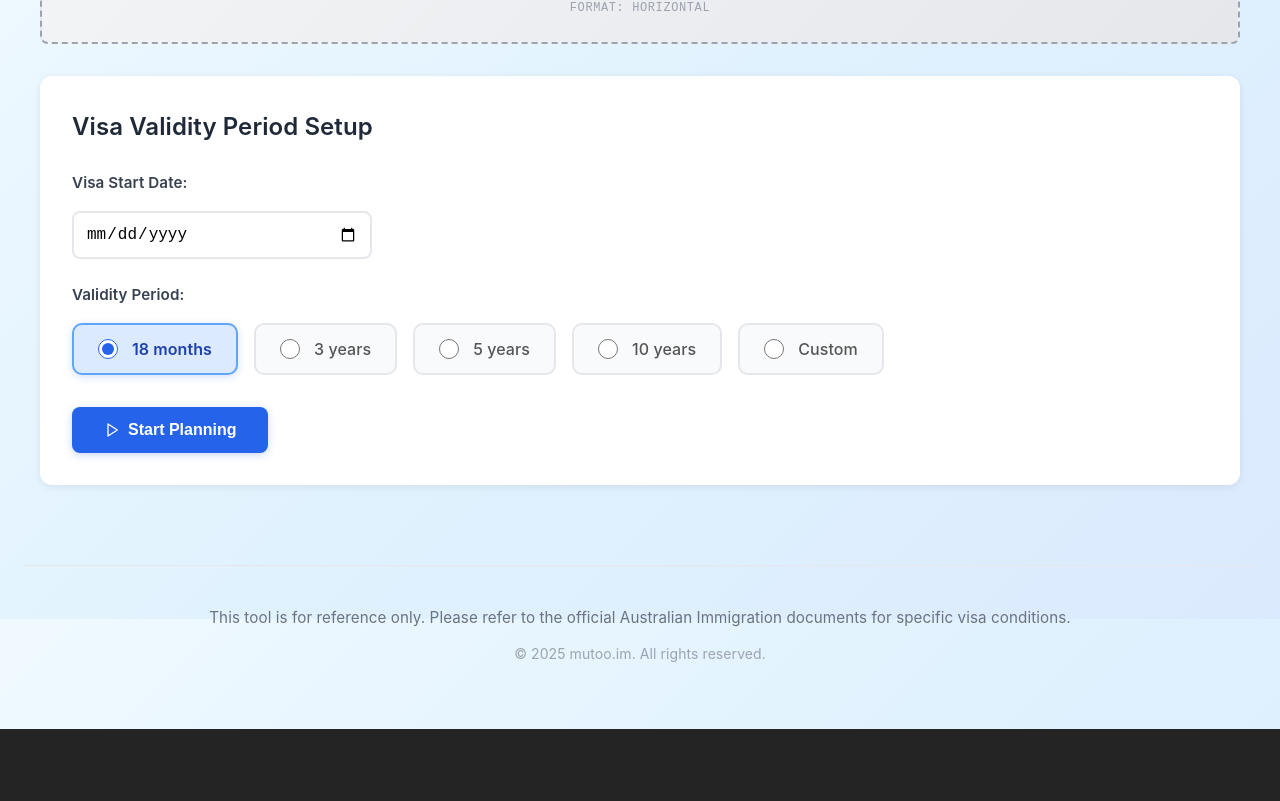
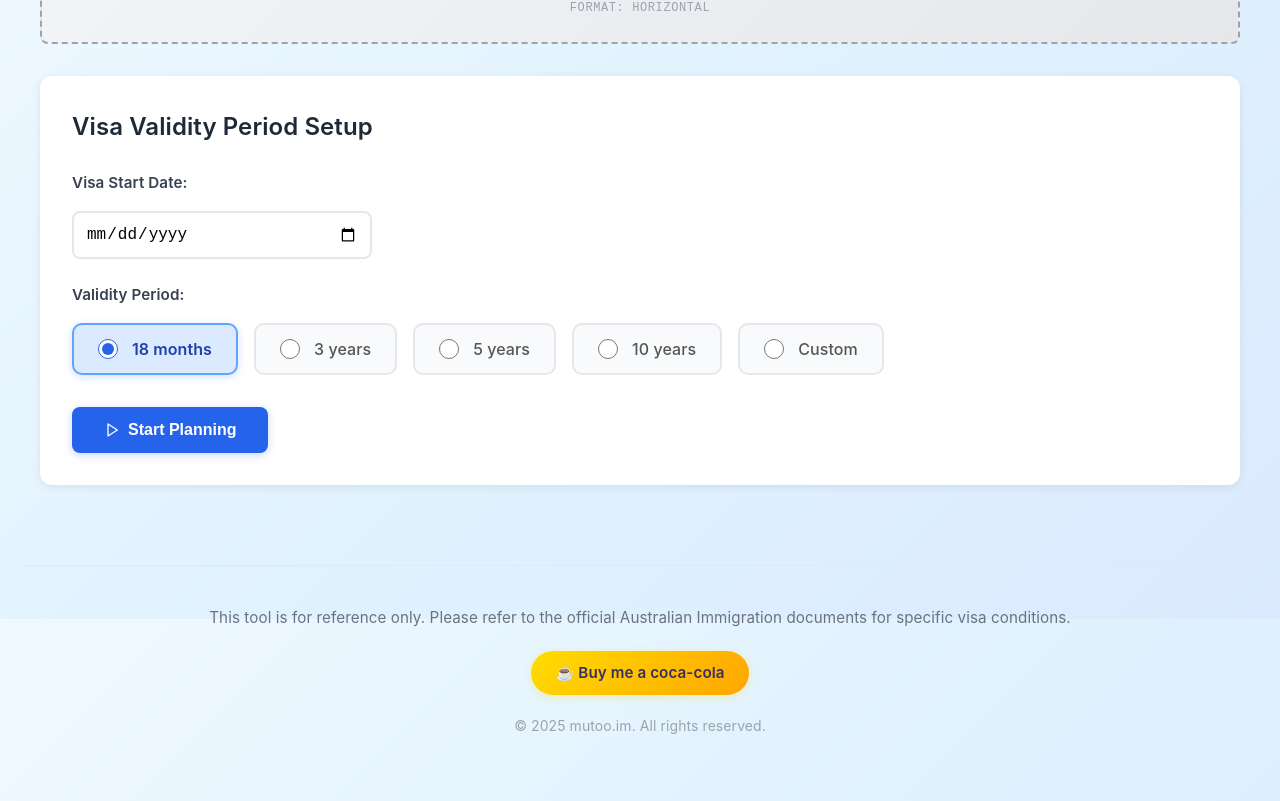
Before and after one commit to mutoo/condition-8558-planner, a React (Vite) app: page / in a window 1280 px wide. Shown: the part 981-1782 px from the top of the page. Before the commit the page ends 1710 px from the top, so only its background shows below. Built offline with nearby package versions, Linux system fonts and the light colour scheme; no server answers.

Commit message:
add supportor link

```diff
--- a/src/App.tsx
+++ b/src/App.tsx
@@ -145,6 +145,16 @@ function App() {
 
       <footer className="app-footer">
         <p>{t('app.footer')}</p>
+        <div className="footer-links">
+          <a
+            href="https://buymeacoffee.com/mutoo"
+            target="_blank"
+            rel="noopener noreferrer"
+            className="support-link"
+          >
+            {t('app.support')}
+          </a>
+        </div>
         <p className="copyright">{t('app.copyright', { year: new Date().getFullYear() })}</p>
       </footer>
     </div>
--- a/src/i18n/locales/en.json
+++ b/src/i18n/locales/en.json
@@ -3,7 +3,8 @@
     "title": "Australia Visa Condition 8558 Trip Planner",
     "description": "Help you plan trips and verify compliance with Condition 8558 requirements",
     "footer": "This tool is for reference only. Please refer to the official Australian Immigration documents for specific visa conditions.",
-    "copyright": "© {{year}} mutoo.im. All rights reserved."
+    "copyright": "© {{year}} mutoo.im. All rights reserved.",
+    "support": "☕ Buy me a coca-cola"
   },
   "info": {
     "title": "About Condition 8558",
--- a/src/i18n/locales/zh.json
+++ b/src/i18n/locales/zh.json
@@ -3,7 +3,8 @@
     "title": "澳洲签证 8558 条款行程规划器",
     "description": "帮助您规划行程并验证是否符合 8558 条款的要求",
     "footer": "本工具仅供参考，具体签证条件请以澳大利亚移民局官方文件为准。",
-    "copyright": "© {{year}} mutoo.im. 版权所有。"
+    "copyright": "© {{year}} mutoo.im. 版权所有。",
+    "support": "☕ 请我喝快乐水"
   },
   "info": {
     "title": "关于 8558 条款",
--- a/src/styles/App.css
+++ b/src/styles/App.css
@@ -161,6 +161,35 @@
   margin: 0.5rem 0;
 }
 
+.app-footer .footer-links {
+  margin: 1.25rem 0;
+}
+
+.app-footer .support-link {
+  display: inline-flex;
+  align-items: center;
+  gap: 0.375rem;
+  padding: 0.625rem 1.5rem;
+  background: linear-gradient(135deg, #ffdd00 0%, #ffa500 100%);
+  color: #372f62;
+  text-decoration: none;
+  border-radius: 24px;
+  font-weight: 600;
+  font-size: 0.95rem;
+  transition: all 0.3s ease;
+  box-shadow: 0 2px 8px rgba(255, 221, 0, 0.3);
+}
+
+.app-footer .support-link:hover {
+  background: linear-gradient(135deg, #ffa500 0%, #ff8c00 100%);
+  transform: translateY(-2px);
+  box-shadow: 0 4px 12px rgba(255, 165, 0, 0.4);
+}
+
+.app-footer .support-link:active {
+  transform: translateY(0);
+}
+
 .app-footer .copyright {
   margin-top: 0.75rem;
   font-size: 0.875rem;
@@ -303,4 +332,9 @@
     padding: 1.5rem 0;
     font-size: 0.875rem;
   }
+
+  .app-footer .support-link {
+    font-size: 0.875rem;
+    padding: 0.5rem 1.25rem;
+  }
 }
```
